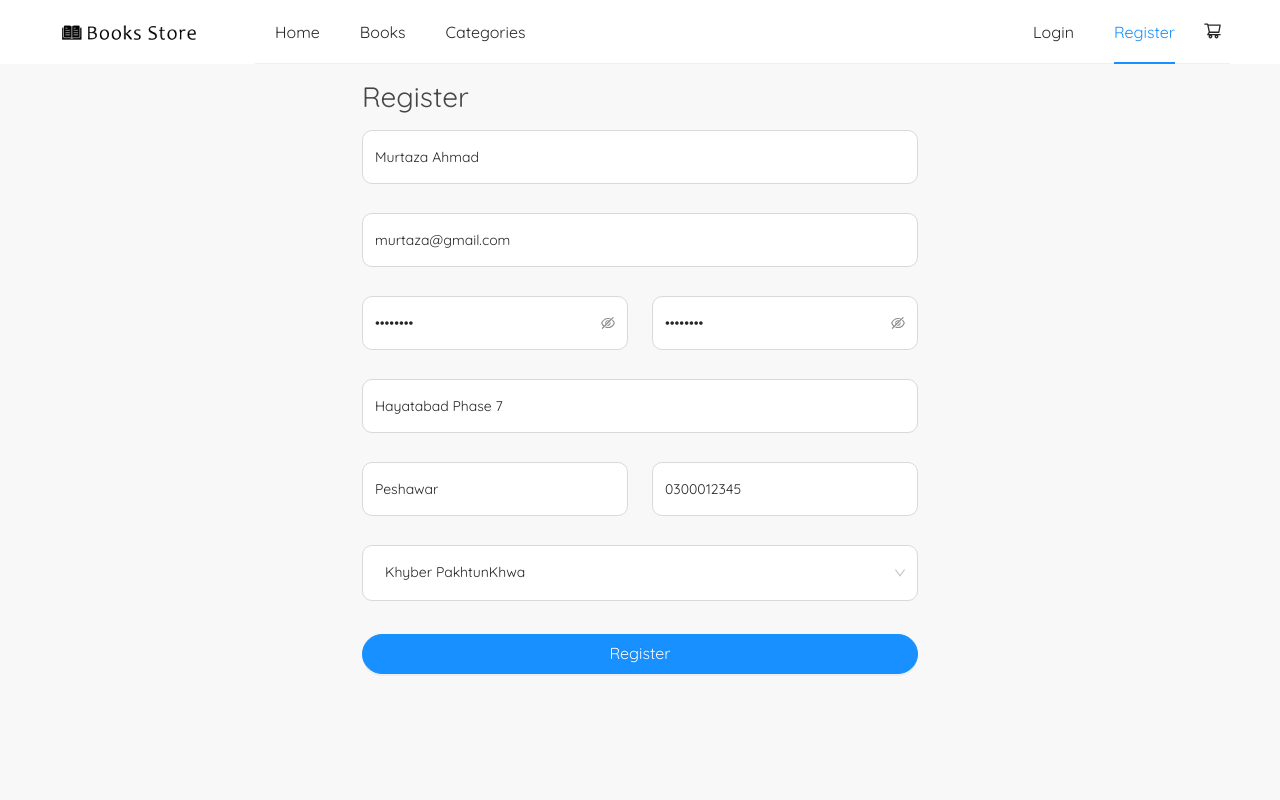
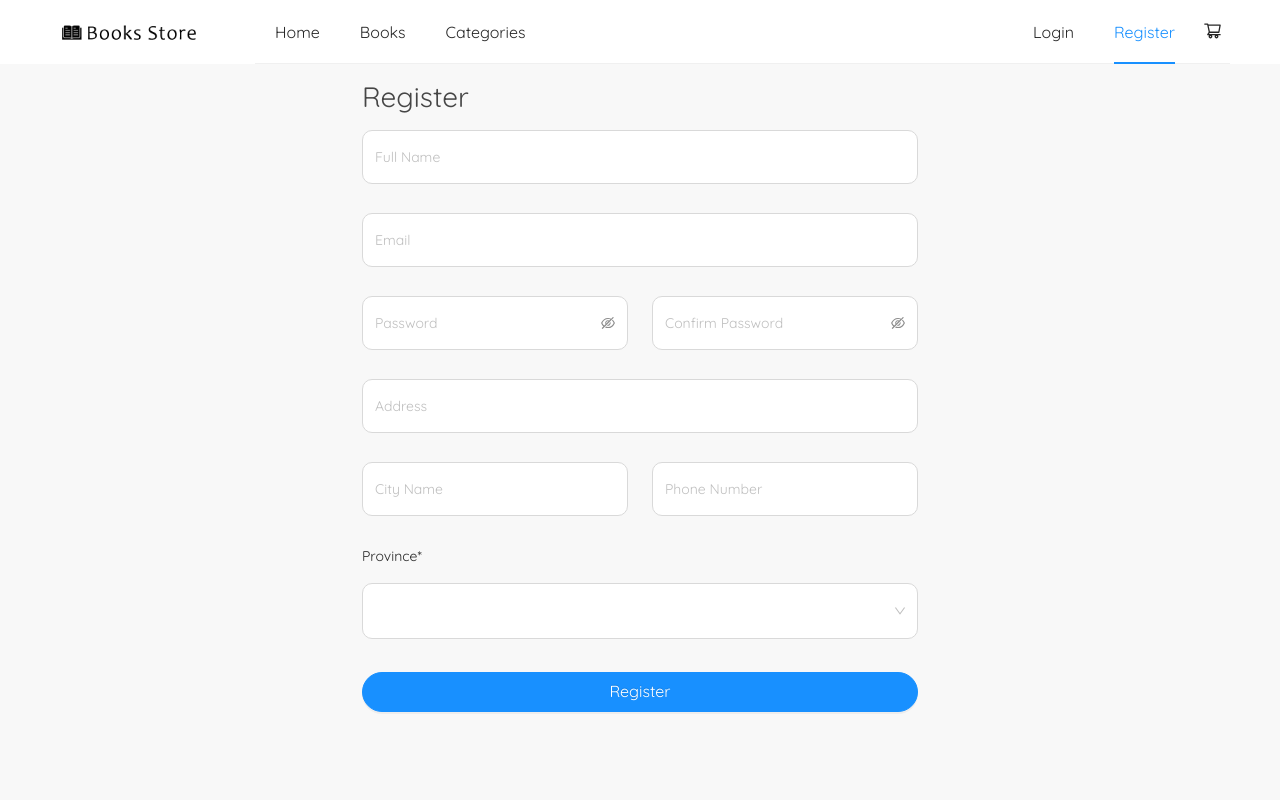
Before and after one commit to younas170931/books-store, a React (Create React App) app: page /register in a window 1280 px wide. Shown: the top 800 px of the page. Built offline with nearby package versions, Linux system fonts and the light colour scheme.

Commit message:
remove pre-filled values from forms

```diff
--- /dev/null
+++ b/src/constants/index.js
@@ -0,0 +1,8 @@
+export const provinces = [
+  { label: "Balochistan", value: "Balochistan" },
+  { label: "Gilgit Baltistan", value: "Gilgit Baltistan" },
+  { label: "Islamabad ", value: "Islamabad " },
+  { label: "Khyber Pakhtunkhwa", value: "Khyber Pakhtunkhwa" },
+  { label: "Punjab", value: "Punjab" },
+  { label: "Sindh", value: "Sindh" },
+];
--- a/src/pages/Login.js
+++ b/src/pages/Login.js
@@ -6,7 +6,7 @@ import * as actions from "../store/auth";
 import { Input } from "../components";
 import { Redirect } from "react-router-dom";
 
-const initialValues = { email: "murtaza@gmail.com", password: "password" };
+const initialValues = { email: "", password: "" };
 
 const rules = {
   email: [
@@ -49,7 +49,7 @@ function Login({ login, loading, user, redirect, history }) {
           type="password"
           name="password"
           rules={rules.password}
-          placeholder="Email"
+          placeholder="Password"
         />
 
         <Button
--- a/src/pages/Register.js
+++ b/src/pages/Register.js
@@ -4,6 +4,7 @@ import { Redirect } from "react-router-dom";
 import { Form, Button, Select } from "antd";
 import _ from "lodash";
 
+import { provinces } from "../constants";
 import * as actions from "../store/auth";
 import { Input } from "../components";
 
@@ -11,14 +12,14 @@ const { Item } = Form;
 const { Option } = Select;
 
 const initialValues = {
-  name: "Murtaza Ahmad",
-  email: "murtaza@gmail.com",
-  password: "password",
-  confirmPassword: "password",
-  address: "Hayatabad Phase 7",
-  city: "Peshawar",
-  province: "Khyber PakhtunKhwa",
-  phoneNo: "0300012345",
+  name: "",
+  email: "",
+  password: "",
+  confirmPassword: "",
+  address: "",
+  city: "",
+  province: "",
+  phoneNo: "",
 };
 
 const rules = getRules();
@@ -65,7 +66,7 @@ function Register({ register, loading, user, redirect, ...props }) {
               type="password"
               name="confirmPassword"
               rules={rules.confirmPassword}
-              placeholder="Password"
+              placeholder="Confirm Password"
             />
           </div>
         </div>
@@ -83,10 +84,14 @@ function Register({ register, loading, user, redirect, ...props }) {
           </div>
         </div>
 
+        <p>Province*</p>
         <Item name="province" rules={rules.province}>
-          <Select placeholder="select your province" className="inputC">
-            <Option value="Khyber PakhtunKhwa">Khyber PakhtunKhwa</Option>
-            <Option value="Islamabad">Islamabad</Option>
+          <Select className="inputC">
+            {provinces.map((province) => (
+              <Option value={province.value} key={province.label}>
+                {province.label}
+              </Option>
+            ))}
           </Select>
         </Item>
         <Button
--- a/src/pages/user/Profile.js
+++ b/src/pages/user/Profile.js
@@ -3,6 +3,7 @@ import { connect } from "react-redux";
 import { Form, Button, Select, Spin } from "antd";
 import _ from "lodash";
 
+import { provinces } from "../../constants";
 import * as actions from "../../store/auth";
 import { Input } from "../../components";
 
@@ -82,8 +83,11 @@ function Profile({ updateDetails, getDetails, loading, initialLoading, user }) {
 
         <Item name="province" rules={rules.province}>
           <Select placeholder="select your province">
-            <Option value="Khyber PakhtunKhwa">Khyber PakhtunKhwa</Option>
-            <Option value="Islamabad">Islamabad</Option>
+            {provinces.map((province) => (
+              <Option value={province.value} key={province.label}>
+                {province.label}
+              </Option>
+            ))}
           </Select>
         </Item>
         <Button
```
